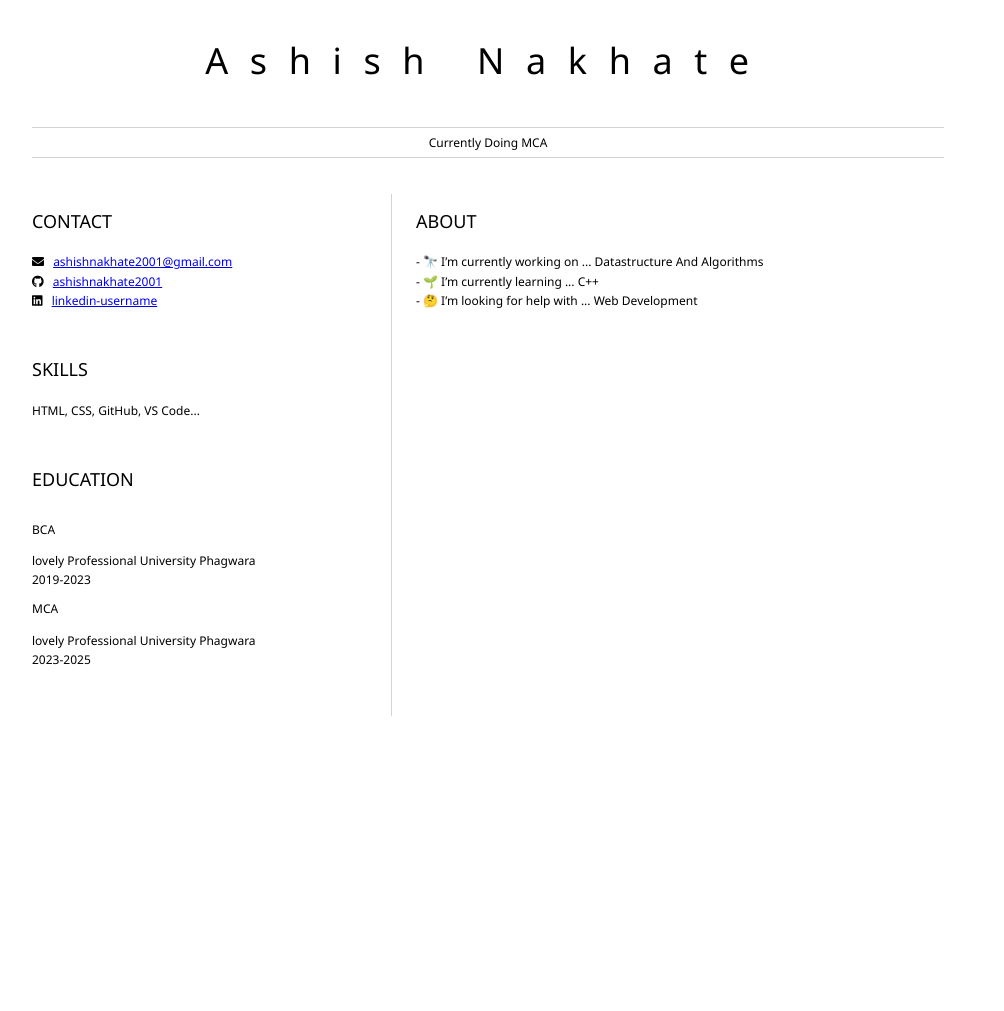
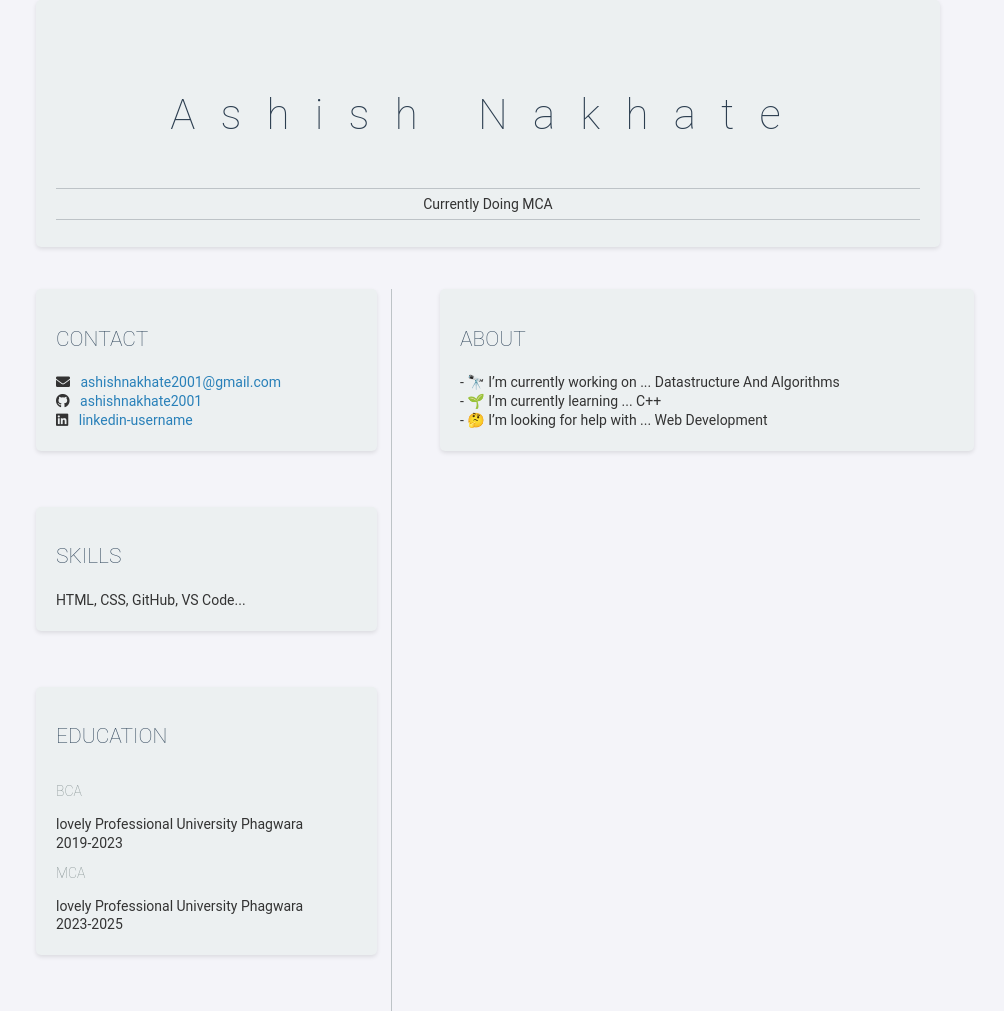
Before and after one commit to ashishnakhate2001/resume, a plain HTML site: page index.html in a window 1280 px wide. Shown: the whole page, without its empty margins (152-1156 px from the left). Before the commit the page ends 800 px from the top, so only its background shows below. Drawn offline with Linux system fonts and the light colour scheme.

Commit message:
Enhance website look and feel
Fixes #1

Enhance the website's look and feel by updating the color scheme, typography, interactive elements, and layout.

* **Color Scheme**: Update background color to #f4f4f9 and text color to #333. Change heading colors to #2c3e50, #34495e, and #7f8c8d. Update border color to #bdc3c7.
* **Typography**: Change font-family to 'Roboto', sans-serif and increase font-size to 14px.
* **Interactive Elements**: Add hover effects for links and buttons. Change link color to #2980b9 and hover color to #3498db. Style buttons with background color #2980b9 and hover color #3498db.
* **Layout Enhancements**: Add padding, border-radius, and box-shadow to header and section elements. Introduce gap in the main grid layout.

```diff
--- a/style.css
+++ b/style.css
@@ -1,33 +1,31 @@
 body {
-    font-family: 'Segoe UI', Tahoma, Geneva, Verdana, sans-serif;
-    font-size: 12px;
+    font-family: 'Roboto', sans-serif;
+    font-size: 14px;
     max-width: 960px;
     margin: auto;
+    background-color: #f4f4f9;
+    color: #333;
 }
-
 
 h1 {
     font-size: 3em;
     letter-spacing: .6em;
     padding-top: 1em;
     padding-bottom: 1em;
+    color: #2c3e50;
 }
 
 h2 {
     font-size: 1.5em;
     padding-bottom: 1em;
+    color: #34495e;
 }
 
 h3 {
     font-size: 1em;
     padding-bottom: 1em;
+    color: #7f8c8d;
 }
-
-
-
-
-
-
 
 header {
     text-align: center;
@@ -43,12 +41,12 @@ i {
 }
 
 p {
-    margin: .2em auto
+    margin: .2em auto;
 }
 
 hr {
     border: none;
-    background-color: lightgray;
+    background-color: #bdc3c7;
     height: 1px;
 }
 
@@ -57,7 +55,6 @@ h1, h2, h3 {
     margin-bottom: 0;
 }
 
-
 main {
     display: grid;
     grid-template-columns: 40% 60%;
@@ -65,5 +62,41 @@ main {
 }
 
 #mainLeft {
-    border-right: 1px solid lightgray;
+    border-right: 1px solid #bdc3c7;
 }
+
+/* Interactive Elements and Animations */
+a {
+    color: #2980b9;
+    text-decoration: none;
+    transition: color 0.3s ease;
+}
+
+a:hover {
+    color: #3498db;
+}
+
+button {
+    background-color: #2980b9;
+    color: white;
+    border: none;
+    padding: 10px 20px;
+    cursor: pointer;
+    transition: background-color 0.3s ease;
+}
+
+button:hover {
+    background-color: #3498db;
+}
+
+/* Enhanced Layout */
+header, section {
+    padding: 20px;
+    border-radius: 5px;
+    background-color: #ecf0f1;
+    box-shadow: 0 2px 4px rgba(0, 0, 0, 0.1);
+}
+
+main {
+    gap: 20px;
+}
```
